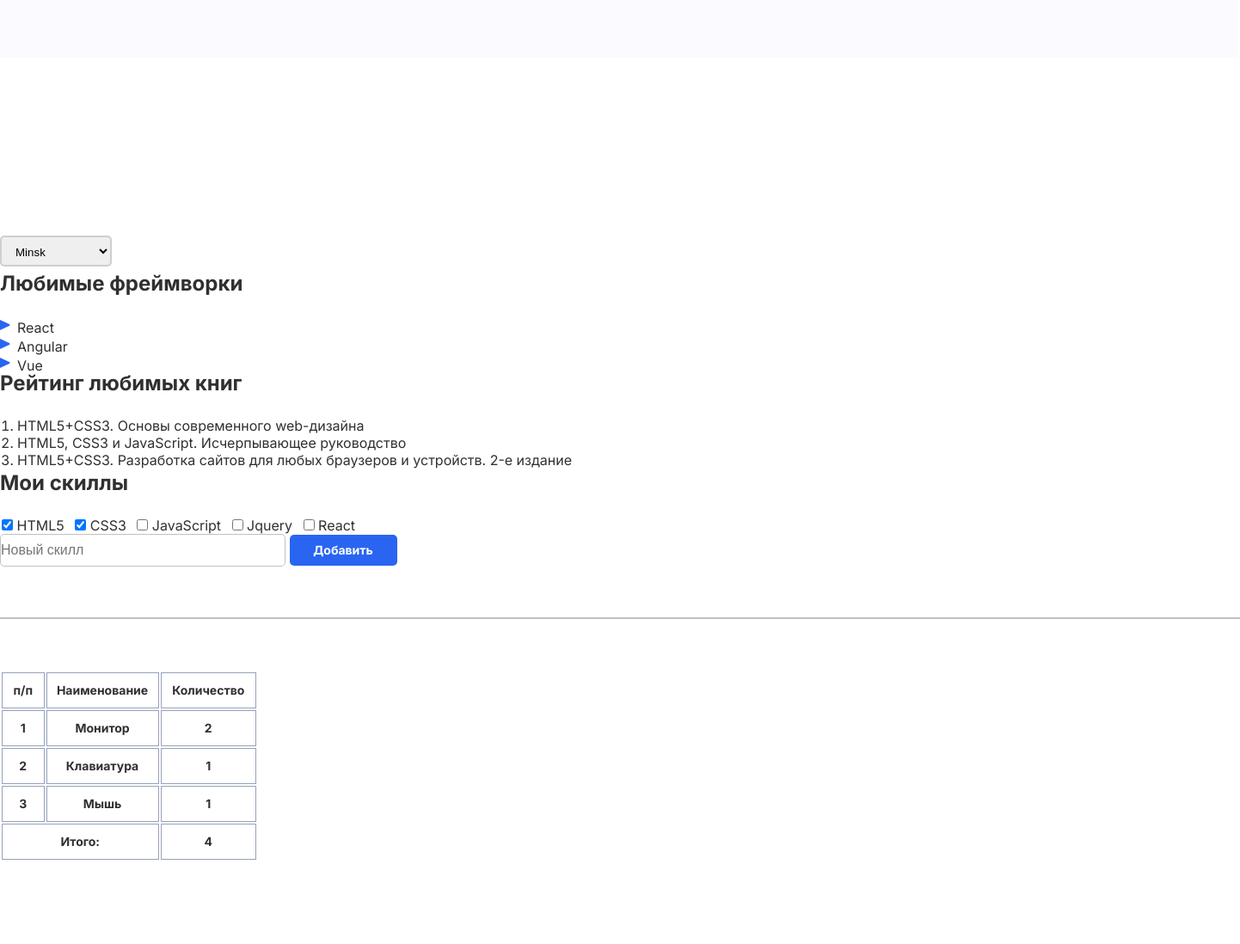
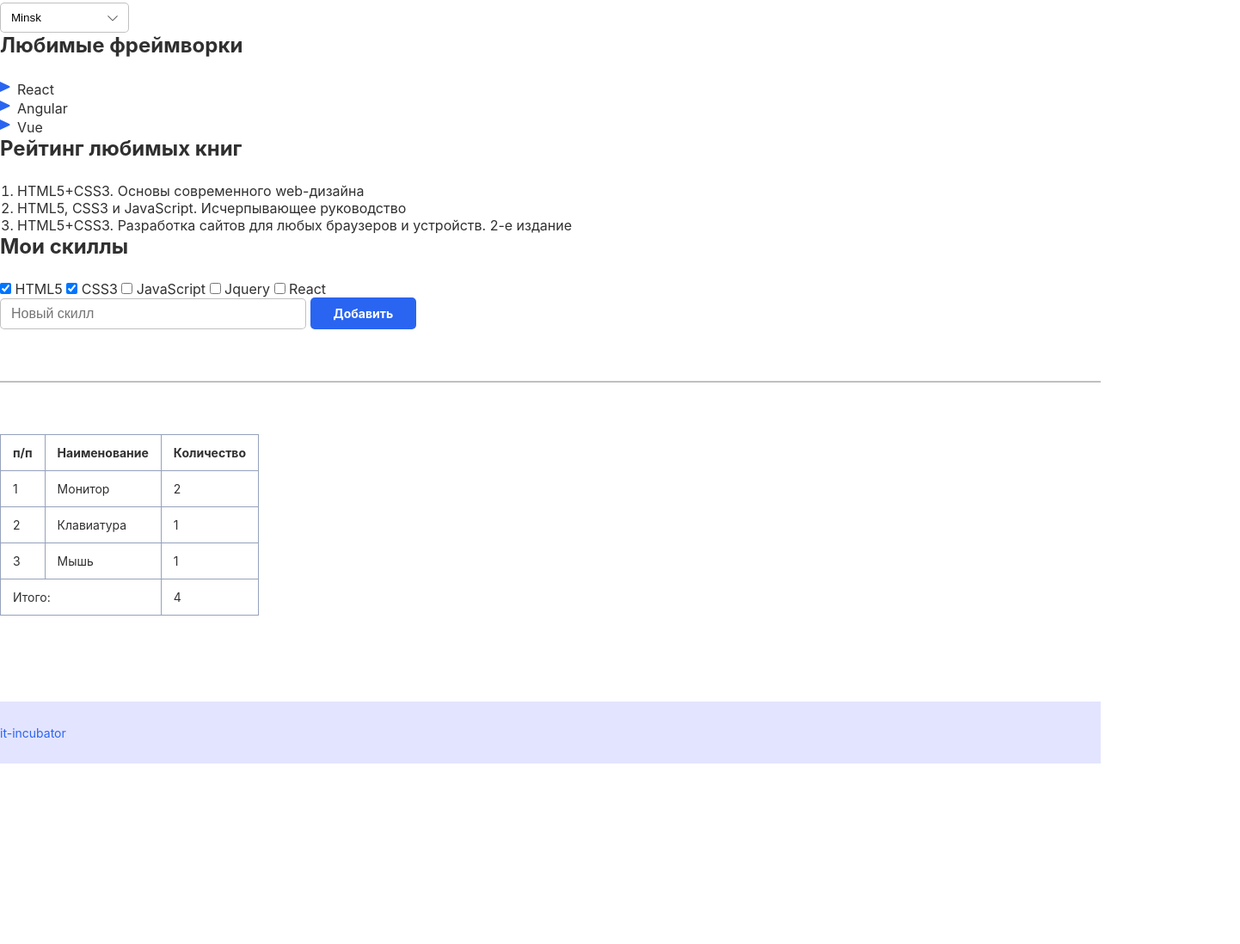
Before and after one commit to AliaksandrSak/css-main, a plain HTML site: page index.html in a window 1280 px wide. Shown: the part 1087-2185 px from the top of the page at 86% size, 1442 px wide, since content can reach past the window. After the commit the page ends 1975 px from the top, so only its background shows below. Drawn offline with Linux system fonts and the light colour scheme; files whose address does not match are found by name.

Commit message:
first commit

```diff
--- a/index.html
+++ b/index.html
@@ -4,9 +4,6 @@
     <meta charset="UTF-8">
     <meta name="viewport" content="width=device-width, initial-scale=1.0">
     <!-- Здесь должны быть три тега c сервиса Google fonts для подключения шрифтов  -->
-    <link rel="preconnect" href="https://fonts.googleapis.com">
-    <link rel="preconnect" href="https://fonts.gstatic.com" crossorigin>
-    <link href="https://fonts.googleapis.com/css2?family=Inter:ital,opsz,wght@0,14..32,100..900;1,14..32,100..900&display=swap" rel="stylesheet">
     <link rel="stylesheet" href="style.css">
     <title>It-incubator precourse</title>
 </head>
@@ -22,7 +19,7 @@
     </section>
 
     <section class="about-section" data-cy="hw2-section-about-pre">
-        <select data-cy="hw2-select-pre" name="" data-cy="">
+        <select data-cy="hw2-select-pre" name="">
             <option value="">Paris</option>
             <option value="" selected>Minsk</option>
             <option value="">Milan</option>
--- a/style.css
+++ b/style.css
@@ -12,200 +12,137 @@ color: #303030
 
 header {
     /* Стили для хедера */
-		width: 1440px;
-		height: 70px;
+    padding: 23px 0;
     background-color: #2965F1 ;
 }
 
 header span {
     /* Стили для текста в хедере IT-INCUBATOR */
-		display: inline-block;
-		margin: 23px 0 23px 0;
     font-weight: 700;
     font-size: 20px;
     color: #fff;
-		font-family: "Inter", sans-serif;
 }
 
 .main-section {
     /* Стили для первой секции */
-		background: #fafaff;
-		margin-top: 60px;
-		margin-bottom: 60px;
-		width: 1440px;
-		min-height: 1024px;
+    min-height: 100vh;
+    background-color: #fafaff;
+    padding: 60px 0;
 }
 
 .main-title {
     /* Стили для заголовка в первой секции */
-		padding-bottom: 20px;
+    margin-bottom: 20px;
     font-weight: 700;
     font-size: 48px;
-		color: #303030;
-		font-family: "Inter", sans-serif;
-
 }
 
 .main-text {
     /* Стили для текста в первой секции */
-		font-weight: 400;
     font-size: 18px;
-		color: #303030;
-		font-family: "Inter", sans-serif;
 }
 
 .main-image {
     /* Стили для изображения в первой секции */
     max-width: 715px;
-		max-height: 508px;
 }
 
 
 .about-section {
     /* Стили для второй секции */
     background-color:#fff;
-		margin-top: 100px;
-		margin-bottom: 100px;
+    padding: 100px 0;
 }
 
 select {
     /* Стили для выпадающего списка */
-		margin-top: 107px;
-		padding: 9px 59px 8px 12px;
-		max-width: 150px;
-		max-height: 36px;
+    padding: 9px 30px 9px 12px;
+    min-width: 150px;
     border-radius: 5px;
-		border: 2px solid #CFCFCF;
-		fill: rgba(48, 48, 48, 0.8);
-
+    border: 1px solid rgba(48, 48, 48, 0.3);
+    background: url("ep_arrow-down.svg") no-repeat right 10px center ;
+    appearance: none;
+    background-size:16px 16px;
 }
 
 .section-title {
     /* Стили для заголовков во второй секции */
-		padding:5px 0 25px 0;
+    margin-bottom: 25px;
     font-weight: 700;
-		ont-size: 24px;
-		color: #303030;
-		font-family: "Inter", sans-serif;
+    font-size: 24px;
 }
 
 .frameworks-list {
     /* Стили для маркированного списка во второй секции */
-		list-style-image: url(file:///C:/Users/Admin/Desktop/2-hw-with-auto-test-html-css-main/2-hw-with-auto-test-html-css-main/solar_map-arrow-up-bold.svg);
+    list-style-image: url("solar_map-arrow-up-bold.svg");
     padding-left: 20px;
-		align-items: flex-start;
-		justify-content: flex-start;
-		-direction: column;
-		gap: 0px;
-		width: 80px;
-		height: 57px;
-		background: #fff;
-		font-weight: 400;
     font-size: 16px;
-		color: #303030;
-		font-family: "Inter", sans-serif;
-
 }
 
 .books-list {
     /* Стили для нумерованного списка во второй секции */
     padding-left: 20px;
-		display: flex;
-align-items: flex-start;
-justify-content: flex-start;
-flex-direction: column;
-gap: 0px;
-width: 670px;
-height: 57px;
-background: #fff;
-
+    font-size: 16px;
 }
 
 .label {
     /* Стили для подписей чекбоксов */
-		padding: 0 6px 1px 2px;
-align-items: center;
-justify-content: flex-start;
-flex-direction: row;
-gap: 4px;
-width: 475px;
-height: 19px;
-background: #fff;
-font-weight: 400;
     font-size: 16px;
-color: #303030;
 }
 
 .text-field {
     /* Стили для односточного поля ввода текста */
+    padding: 8px 12px;
     width: 330px;
-height: 36px;
     font-weight: 400;
     font-size: 16px;
-color: rgba(48, 48, 48, 0.2);
-border: 1px solid #c1c1c1;
-width: 330px;
-height: 36px;
+    color: #303030;
+    border: 1px solid rgba(48, 48, 48, 0.3);
     border-radius: 5px;
-background: rgba(255, 255, 255, 0);
+    background: #fff;
 }
 
 .btn {
     /* Стили для кнопки */
-		margin-bottom: 60px;
+    padding: 10px 27px;
     border-radius: 5px;
-width: 125px;
-height: 36px;
+    border: none;
     background: #2965f1;
     font-weight: 700;
     font-size: 14px;
     color: #fff;
     font-family: "Inter", sans-serif;
-
 }
 
 .line {
     /* Стили для линии */
+    margin: 60px 0;
     border: 1px solid rgba(48, 48, 48, 0.3);
-width: 1440px;
-height: 0px;
-
 }
 
 table {
     /* Стили для таблицы */
-		padding: 60px 0 93px 0 ;
-		width: 300px;
-height: 196px;
-
+    border: 1px solid #95a1bb;
+    border-collapse: collapse;
 }
 
 th, td {
     /* Стили для ячеек таблицы */
-		width: 300px;
-		height: 40px;
-		font-weight: 700;
+    padding: 12px 14px;
     font-size: 14px;
-		text-align: center;
-		color: #303030;
     border: 1px solid #95a1bb;
-
+    border-collapse: collapse;
 }
 
 footer {
     /* Стили для футера */
-		width: 1440px;
-height: 70px;
+    padding: 26px 0;
     background: rgba(163, 167, 255, 0.3);
 }
 
 .footer-link {
     /* Стили для футера */
-		display: inline-block;
-		margin: 23px 0 23px 0;
-		width: 78px;
-height: 17px;
-		font-weight: 400;
+    text-decoration: none;
     font-size: 14px;
     color: #2965f1;
 }
```
Also changed, not shown: Vector.png (deleted), ep_arrow-down.svg (added), 1 other file. Lines whose indentation alone changed are shown as unchanged.
